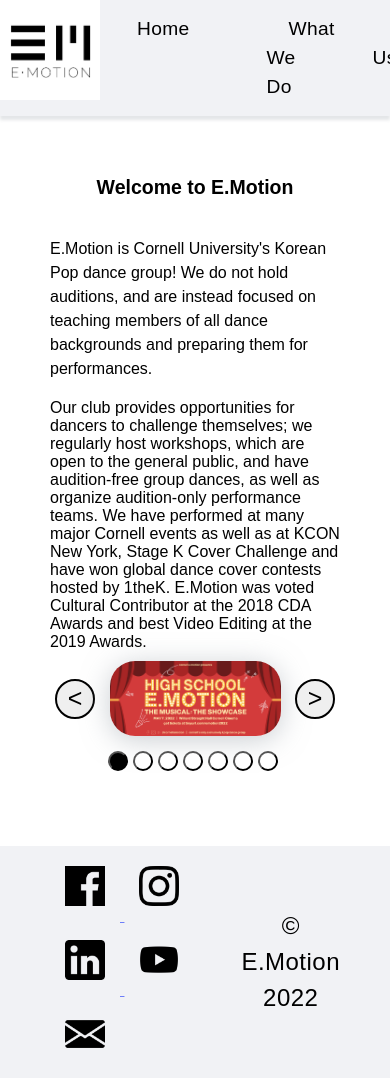
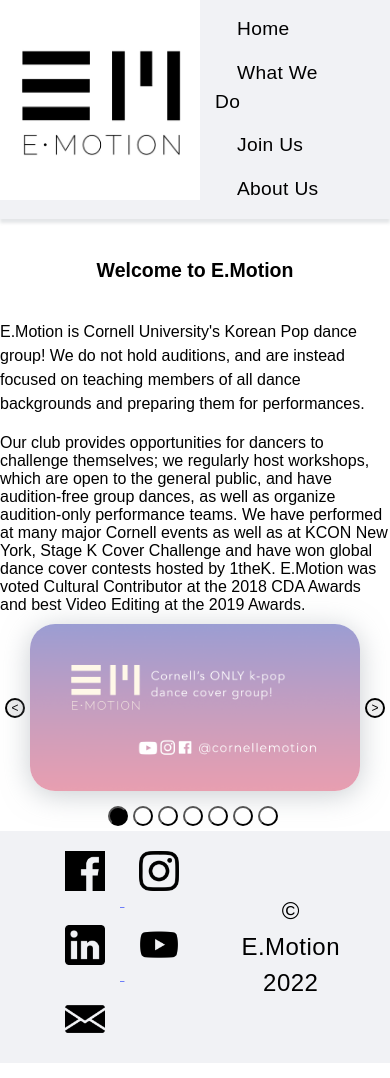
Before and after one commit to zaedaamrin/e-motion-cornell, a PHP site: page / in a window 390 px wide; the page is wider, and only the part inside the window is pictured. Run offline with PHP 8.4, Linux system fonts and the light colour scheme.

Commit message:
Made our nav responsive

```diff
--- a/index.html
+++ b/index.html
@@ -24,7 +24,7 @@
 
 </header>
 <body>
-<div class="body-wrapper">
+<!-- <div class="body-wrapper"> -->
   <section class="section">
     <h1 id="homepage-h1" class="title">Welcome to E.Motion</h1>
     <br>
@@ -46,8 +46,8 @@ E.Motion was voted Cultural Contributor at the 2018 CDA Awards and best Video Ed
           <button id="go-left" class="arrow">&lt;</button>
     </div>
     <div class="slides">
-      <img class="dis-img" src="images/carousel/pic-1.png" alt="">
-      <img class="dis-img hidden" src="images/carousel/pic-2.png" alt="">
+      <img class="dis-img " src="images/carousel/pic-2.png" alt="">
+      <img class="dis-img hidden" src="images/carousel/pic-1.png" alt="">
       <img class="dis-img hidden" src="images/carousel/pic-3.jpg" alt="">
       <img class="dis-img hidden" src="images/carousel/pic-4.jpg" alt="">
       <img class="dis-img hidden" src="images/carousel/pic-5.jpg" alt="">
@@ -70,7 +70,7 @@ E.Motion was voted Cultural Contributor at the 2018 CDA Awards and best Video Ed
 
   </div>
 </section>
-</div>
+<!-- </div> -->
 
 
 <footer>
--- a/styles/site.css
+++ b/styles/site.css
@@ -575,3 +575,36 @@ ol li {
 
 
 /*------------------- END OF TABS INTERACTIVITY ------------------- */
+
+
+
+
+
+
+/* ----------------MEDIA QUERY---------------------------- */
+
+@media (max-width: 700px){
+header nav ul {
+  display: block;
+
+}
+
+.logo{
+  max-width: 200px;
+  max-height: 200px;
+}
+
+.arrow{
+  max-width: 20px;
+  max-height: 20px;
+  font-size: 12px;
+}
+
+.dis-img{
+  width: 100%;
+  flex-shrink: 0;
+}
+.buttons{
+
+}
+}
```
Lines whose indentation alone changed are shown as unchanged.
